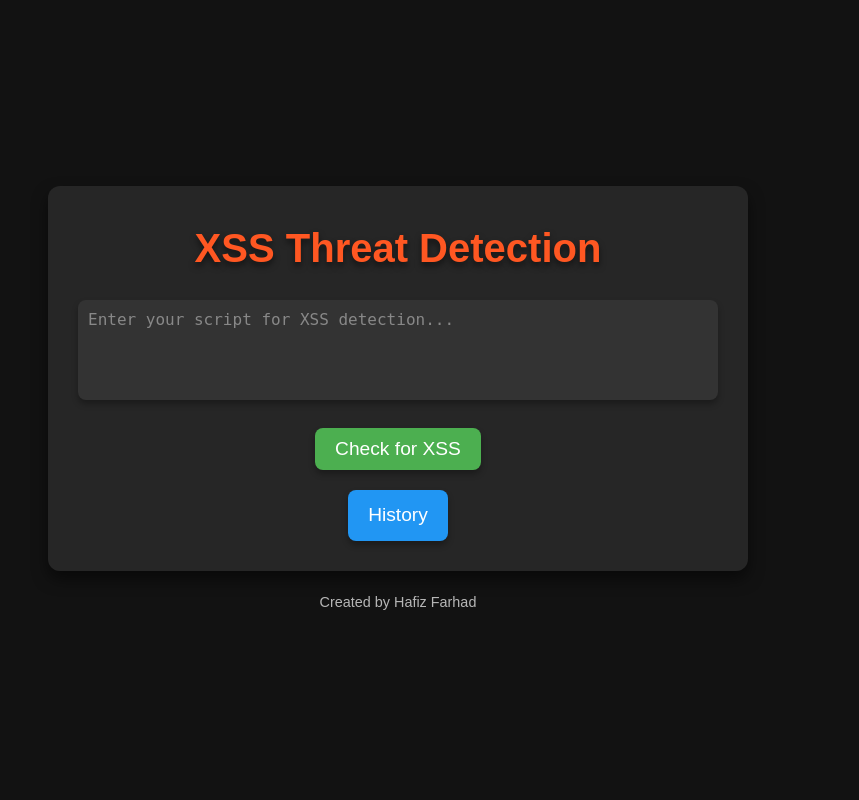
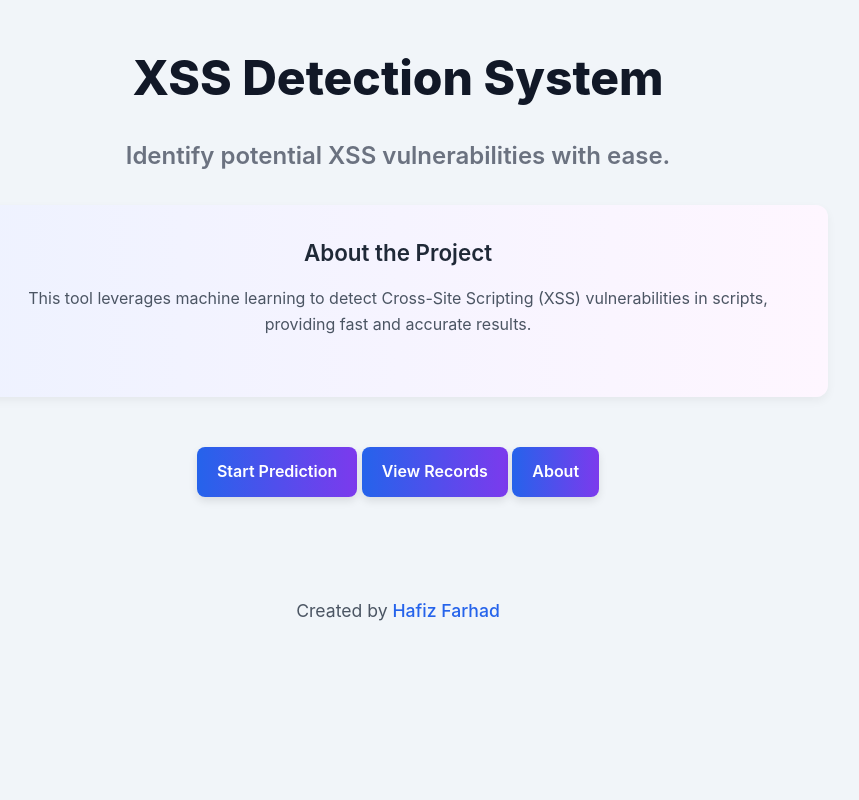
Before and after one commit to hafizfarhad/xss, a Flask app: page / in a window 1280 px wide. Shown: the whole page, without its empty margins (242-1101 px from the left). Run offline with Flask 3, Linux system fonts and the light colour scheme; parts of the project's set-up code (start-up, migrations or seed data) failed here and were passed over.

Commit message:
add new pages

```diff
--- a/app.py
+++ b/app.py
@@ -1,4 +1,4 @@
-from flask import Flask, render_template, request, jsonify
+from flask import Flask, render_template, request
 from supabase import create_client, Client
 import joblib
 import os
@@ -20,46 +20,36 @@ model = joblib.load('xss_classifier.pkl')
 vectorizer = joblib.load('tfidf_vectorizer.pkl')
 
 @app.route('/')
-def home():
-    return render_template('index.html')
+def landing_page():
+    return render_template('index.html')  # Landing page
 
-@app.route('/predict', methods=['POST'])
+@app.route('/predict', methods=['GET', 'POST'])
 def predict():
-    sentence = request.form['sentence']
-    X_input = vectorizer.transform([sentence])
-    prediction = model.predict(X_input)
-    result = "XSS Threat" if prediction[0] == 1 else "Non-XSS"
+    if request.method == 'POST':
+        sentence = request.form['sentence']
+        X_input = vectorizer.transform([sentence])
+        prediction = model.predict(X_input)
+        prediction_bool = bool(prediction[0])  # Convert to boolean (0 or 1)
+        result = "The given script is possibly a threat (XSS)" if prediction_bool else "The given script is safe (Non-XSS)"
 
-    # Save to Supabase
-    response = supabase.table("records").insert({
-        "input_text": sentence,
-        "prediction": result
-    }).execute()
+        # Save to Supabase with the new column name 'is_xss'
+        response = supabase.table("records").insert({
+            "input_text": sentence,
+            "is_xss": prediction_bool
+        }).execute()
 
-    # Check response directly
-    if response.data:
-        print("Record added successfully!")
-    elif response.errors:
-        print(f"Error inserting record: {response.errors}")
-    else:
-        print("Unexpected response:", response)
+        return render_template('predict.html', prediction=result)
 
-    return render_template('index.html', prediction=result)
+    return render_template('predict.html')  # Prediction page (GET)
+
+@app.route('/about')
+def about():
+    return render_template('about.html')  # About page
 
 @app.route('/records')
 def records():
     response = supabase.table("records").select("*").execute()
-
-    # Check response directly
-    if response.data:  # Data exists, meaning the query was successful
-        all_records = response.data
-    elif response.errors:  # Check if there are errors
-        print(f"Error fetching records: {response.errors}")
-        all_records = []
-    else:  # Unexpected response
-        print("Unexpected response:", response)
-        all_records = []
-
+    all_records = response.data if response.data else []
     return render_template('records.html', records=all_records)
 
 if __name__ == '__main__':
--- a/static/css/style.css
+++ b/static/css/style.css
@@ -1,4 +1,4 @@
-/* Reset and Base Styles */
+/* General Reset */
 * {
     margin: 0;
     padding: 0;
@@ -6,156 +6,177 @@
 }
 
 body {
-    font-family: 'Arial', sans-serif;
-    background: #121212; /* Blackish background */
-    color: #e0e0e0; /* Light text for readability */
+    font-family: "Inter", -apple-system, BlinkMacSystemFont, "Segoe UI", Roboto, "Helvetica Neue", Arial, sans-serif;
+    font-size: 16px;
     line-height: 1.6;
-    min-height: 100vh;
-    display: flex;
-    flex-direction: column;
-    justify-content: center;
-    align-items: center;
-    padding: 20px;
+    color: #333;
+    background-color: #f1f5f9; /* Soft slate background */
 }
 
-/* Container Styles */
+/* Container */
 .container {
-    max-width: 700px;
-    width: 100%;
-    background: rgba(40, 40, 40, 0.9); /* Slightly lighter black with opacity */
-    border-radius: 12px;
-    box-shadow: 0 8px 15px rgba(0, 0, 0, 0.5);
-    padding: 30px;
-    text-align: center;
+    max-width: 900px;
+    margin: 0 auto;
+    padding: 40px 20px;
+    text-align: center; /* Center align content for consistency */
 }
 
-/* Heading Styles */
-h1 {
-    font-size: 2.5rem;
+/* Header */
+h1, h2 {
+    font-weight: 800;
     margin-bottom: 20px;
-    color: #ff5722; /* Vibrant orange for headings */
-    text-shadow: 0 4px 6px rgba(0, 0, 0, 0.5);
 }
 
-/* Form Styles */
-form {
-    margin-top: 20px;
+h1 {
+    font-size: 3rem;
+    color: #111827;
+}
+
+h2 {
+    font-size: 1.8rem;
+    color: #1f2937;
+}
+
+p {
+    font-size: 1.1rem;
+    margin-bottom: 30px;
+    color: #4b5563;
+}
+
+/* Buttons */
+.button {
+    display: inline-block;
+    padding: 12px 20px;
+    background: linear-gradient(90deg, #2563eb, #7c3aed);
+    color: #fff;
+    text-decoration: none;
+    font-weight: 600;
+    border-radius: 8px;
+    text-align: center;
+    transition: transform 0.2s ease, box-shadow 0.2s ease;
+    box-shadow: 0px 4px 8px rgba(0, 0, 0, 0.1);
+    cursor: pointer;
+    margin: 10px auto; /* Add auto margins for centering */
+}
+
+.button:hover {
+    transform: translateY(-3px);
+    box-shadow: 0px 6px 12px rgba(0, 0, 0, 0.15);
+}
+
+/* Forms */
+textarea, input[type="submit"] {
+    width: 100%;
+    padding: 15px;
+    margin: 15px 0;
+    border: 1px solid #d1d5db;
+    border-radius: 10px;
+    font-size: 1rem;
+    background-color: #fff;
+    box-shadow: 0px 2px 4px rgba(0, 0, 0, 0.05);
+    transition: border-color 0.3s ease, box-shadow 0.3s ease;
+}
+
+textarea:focus, input[type="submit"]:focus {
+    border-color: #2563eb;
+    box-shadow: 0px 4px 8px rgba(37, 99, 235, 0.2);
 }
 
 textarea {
-    width: 100%;
-    height: 100px;
-    padding: 10px;
-    border: none;
-    border-radius: 8px;
-    font-size: 1rem;
-    color: #e0e0e0;
-    background: #333333; /* Dark gray input field */
-    resize: none;
-    outline: none;
-    box-shadow: 0 4px 6px rgba(0, 0, 0, 0.3);
-}
-
-textarea::placeholder {
-    color: #888888;
+    min-height: 120px;
+    resize: vertical;
 }
 
 input[type="submit"] {
-    margin-top: 20px;
-    background: #4caf50; /* Green button */
+    background: linear-gradient(90deg, #2563eb, #7c3aed);
     color: white;
-    font-size: 1.2rem;
-    padding: 10px 20px;
+    font-weight: 600;
+    cursor: pointer;
     border: none;
-    border-radius: 8px;
-    cursor: pointer;
-    transition: all 0.3s ease;
-    box-shadow: 0 4px 6px rgba(0, 0, 0, 0.3);
+    transition: transform 0.2s ease, box-shadow 0.2s ease;
 }
 
 input[type="submit"]:hover {
-    background: #388e3c; /* Darker green on hover */
-    transform: scale(1.05);
-    box-shadow: 0 6px 10px rgba(0, 0, 0, 0.5);
+    transform: translateY(-3px);
+    box-shadow: 0px 6px 12px rgba(37, 99, 235, 0.2);
 }
 
-/* Prediction Result Styles */
-h2 {
-    margin-top: 30px;
-    color: #ffa726; /* Bright orange for predictions */
-    font-size: 1.5rem;
-    text-shadow: 0 4px 6px rgba(0, 0, 0, 0.3);
-}
-
-/* Table Styles */
+/* Table */
 table {
     width: 100%;
     border-collapse: collapse;
-    margin-top: 20px;
-    background: #212121; /* Dark background for table */
-    color: #e0e0e0;
-    box-shadow: 0 4px 6px rgba(0, 0, 0, 0.4);
+    margin: 20px 0;
+    border-radius: 10px;
+    overflow: hidden;
+    box-shadow: 0px 4px 10px rgba(0, 0, 0, 0.1);
 }
 
-th, td {
-    padding: 10px;
-    text-align: center;
-    border: 1px solid #333333; /* Border for rows and columns */
+table th, table td {
+    padding: 15px;
+    text-align: left;
+    background-color: #fff;
+    border-bottom: 1px solid #e5e7eb;
+    color: #4b5563;
 }
 
-th {
-    background: #424242; /* Slightly lighter background for table headers */
-    color: #ff9800; /* Vibrant orange headers */
+table th {
+    font-weight: 700;
+    background-color: #f3f4f6;
+    color: #111827;
 }
 
-tr:nth-child(even) {
-    background: #2e2e2e; /* Alternating row background */
+table tr:last-child td {
+    border-bottom: none;
 }
 
-/* Button Styles */
-.button {
-    display: inline-block;
-    margin-top: 20px;
-    padding: 10px 20px;
-    background: #2196f3; /* Blue button */
-    color: white;
-    text-decoration: none;
-    font-size: 1.2rem;
-    border-radius: 8px;
-    transition: all 0.3s ease;
-    box-shadow: 0 4px 6px rgba(0, 0, 0, 0.3);
+table tr:hover {
+    background-color: #f9fafb;
 }
 
-.button:hover {
-    background: #1976d2; /* Darker blue on hover */
-    transform: scale(1.05);
-    box-shadow: 0 6px 10px rgba(0, 0, 0, 0.5);
+/* Landing Page Specific */
+.landing-header {
+    font-size: 1.5rem;
+    font-weight: 600;
+    color: #6b7280;
+    margin-bottom: 30px;
 }
 
-/* Footer Styles */
-footer {
-    margin-top: 20px;
+.landing-section {
+    margin-bottom: 40px;
+    padding: 30px;
+    background: linear-gradient(90deg, #eef2ff, #fef6ff);
+    border-radius: 12px;
     text-align: center;
-    color: #e0e0e0;
-    font-size: 0.9rem;
-    opacity: 0.8;
+    box-shadow: 0px 4px 10px rgba(0, 0, 0, 0.05);
 }
 
-/* Responsive Design */
-@media (max-width: 768px) {
-    h1 {
-        font-size: 2rem;
-    }
+.landing-section h2 {
+    font-size: 1.4rem;
+    font-weight: 600;
+    margin-bottom: 15px;
+    color: #1f2937;
+}
 
-    textarea {
-        height: 80px;
-    }
+.landing-section p {
+    font-size: 1rem;
+    line-height: 1.6;
+    color: #4b5563;
+}
 
-    input[type="submit"] {
-        font-size: 1rem;
-    }
+/* Footer */
+footer {
+    margin-top: 50px;
+    text-align: center;
+    font-size: 0.9rem;
+    color: #6b7280;
+}
 
-    .button {
-        font-size: 1rem;
-    }
+footer a {
+    color: #2563eb;
+    text-decoration: none;
+    font-weight: 500;
 }
+
+footer a:hover {
+    text-decoration: underline;
+}
--- a/templates/index.html
+++ b/templates/index.html
@@ -3,25 +3,25 @@
 <head>
     <meta charset="UTF-8">
     <meta name="viewport" content="width=device-width, initial-scale=1.0">
-    <title>XSS Threat Detection</title>
+    <title>XSS Detector</title>
     <link rel="stylesheet" href="{{ url_for('static', filename='css/style.css') }}">
 </head>
 <body>
     <div class="container">
-        <h1>XSS Threat Detection</h1>
-        <form action="/predict" method="POST">
-            <textarea name="sentence" placeholder="Enter your script for XSS detection..." required></textarea><br>
-            <input type="submit" value="Check for XSS">
-        </form>
-        {% if prediction %}
-            <h2>Prediction: {{ prediction }}</h2>
-        {% endif %}
-        <!-- Add the History button -->
-        <a href="/records" class="button">History</a>
+        <h1>XSS Detection System</h1>
+        <p class="landing-header">Identify potential XSS vulnerabilities with ease.</p>
+
+        <div class="landing-section">
+            <h2>About the Project</h2>
+            <p>This tool leverages machine learning to detect Cross-Site Scripting (XSS) vulnerabilities in scripts, providing fast and accurate results.</p>
+        </div>
+
+        <a href="/predict" class="button">Start Prediction</a>
+        <a href="/records" class="button">View Records</a>
+        <a href="/about" class="button">About</a>
     </div>
-    <!-- Footer -->
     <footer>
-        <p>Created by Hafiz Farhad</p>
+        <p>Created by <a href="https://hafizfarhad.com">Hafiz Farhad</a></p>
     </footer>
 </body>
 </html>
```
Also changed, not shown: templates/about.html (added, +22 -0 lines), templates/predict.html (added, +27 -0 lines), templates/records.html (+10 -6 lines).
